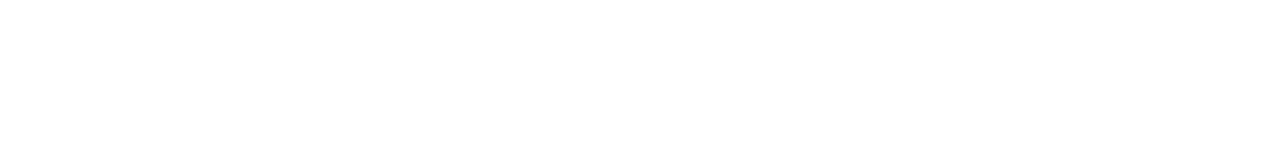
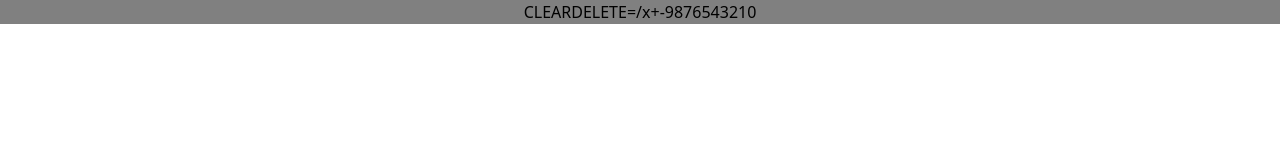
Before and after one commit to ncamarena57/calculator, a plain HTML site: page index.html in a window 1280 px wide. Drawn offline with nearby package versions, Linux system fonts and the light colour scheme.

```diff
--- a/index.html
+++ b/index.html
@@ -5,8 +5,36 @@
     <meta http-equiv="X-UA-Compatible" content="IE=edge">
     <meta name="viewport" content="width=device-width, initial-scale=1.0">
     <title>Calculator</title>
+    <script src="https://cdn.tailwindcss.com"></script>
+    <link rel="stylesheet" href="style.css">
 </head>
 <body>
+    <main>
+        <div class="calculator">
+            <div class="display">
+
+            </div>
+            <div class="buttons">
+                <button>CLEAR</button>
+                <button>DELETE</button>
+                <button>=</button>
+                <button>/</button>
+                <button>x</button>
+                <button>+</button>
+                <button>-</button>
+                <button>9</button>
+                <button>8</button>
+                <button>7</button>
+                <button>6</button>
+                <button>5</button>
+                <button>4</button>
+                <button>3</button>
+                <button>2</button>
+                <button>1</button>
+                <button>0</button>
+            </div>
+        </div>
+    </main>
 
     <script src="script.js"></script>
 </body>
--- a/script.js
+++ b/script.js
@@ -20,6 +20,7 @@ let operand1 = 0;
 let operand2 = 0;
 let operator = "";
 
+// Operate Function
 function operate(operator, num1, num2) {
     switch (operator) {
         case "+":
--- a/style.css
+++ b/style.css
@@ -0,0 +1,10 @@
+.calculator {
+    background-color: gray;
+    display: flex;
+    justify-content: center;
+    align-items: center;
+}
+
+.buttons {
+    display: flex;
+}
```
